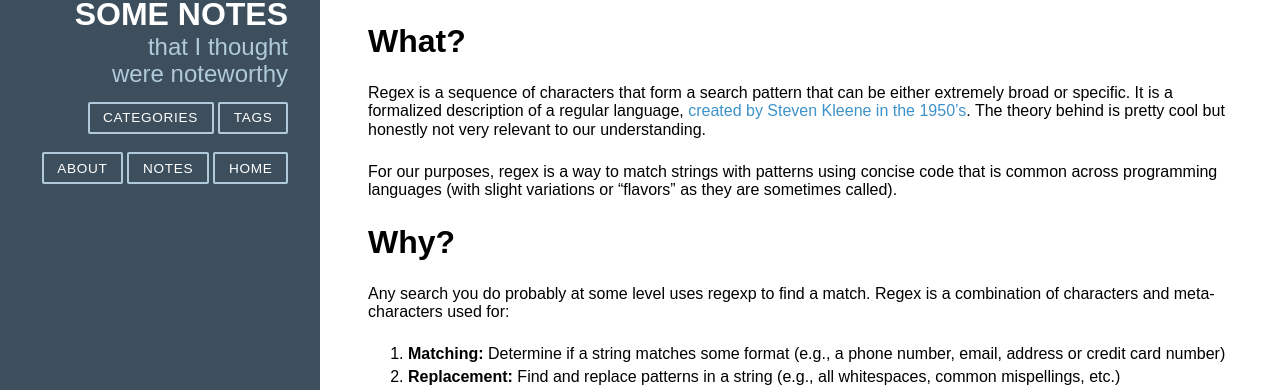
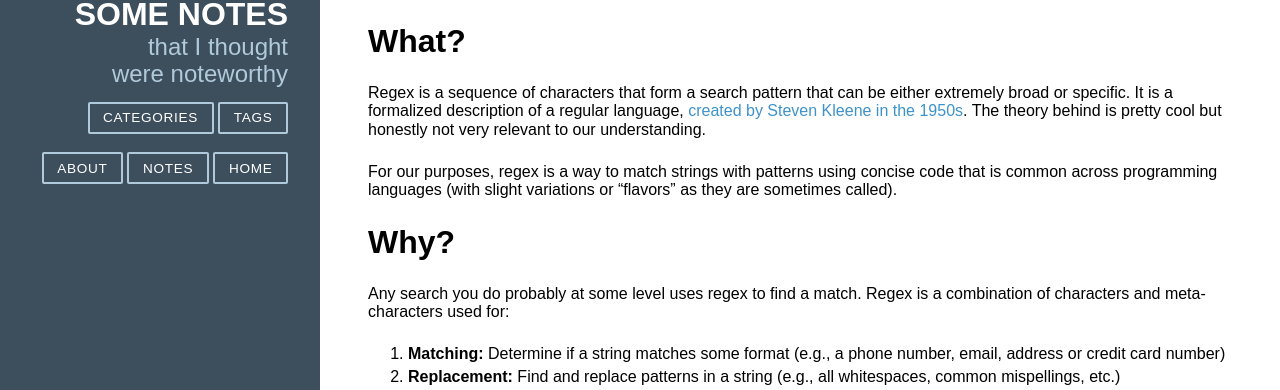
Before and after one commit to monaqvi/monaqvi.github.io, a Jekyll site: the page built from _posts/2017-01-05-regex.md, in a window 1280 px wide and 900 px high. Shown: the part 260-650 px from the top of the window. Built offline with Jekyll 4.4.1, drawn with Linux system fonts in a browser that asks for light colours; nearby versions of some CDN libraries; comment, search, counter and statistics services are not loaded.

Commit message:
Small nits

```diff
--- a/_posts/2017-01-05-regex.md
+++ b/_posts/2017-01-05-regex.md
@@ -13,13 +13,13 @@ When you first encounter regular expressions ("regex") like the one above, they
 
 # What?
 
-Regex is a sequence of characters that form a search pattern that can be either extremely broad or specific. It is a formalized description of a regular language, [created by Steven Kleene in the 1950’s](https://en.wikipedia.org/wiki/Regular_language). The theory behind is pretty cool but honestly not very relevant to our understanding.
+Regex is a sequence of characters that form a search pattern that can be either extremely broad or specific. It is a formalized description of a regular language, [created by Steven Kleene in the 1950s](https://en.wikipedia.org/wiki/Regular_language). The theory behind is pretty cool but honestly not very relevant to our understanding.
 
 For our purposes, regex is a way to match strings with patterns using concise code that is common across programming languages (with slight variations or "flavors" as they are sometimes called).
 
 # Why?
 
-Any search you do probably at some level uses regexp to find a match. Regex is a combination of characters and meta-characters used for:
+Any search you do probably at some level uses regex to find a match. Regex is a combination of characters and meta-characters used for:
 
 1. **Matching:** Determine if a string matches some format (e.g., a phone number, email, address or credit card number)
 2. **Replacement:** Find and replace patterns in a string (e.g., all whitespaces, common mispellings, etc.)
```
